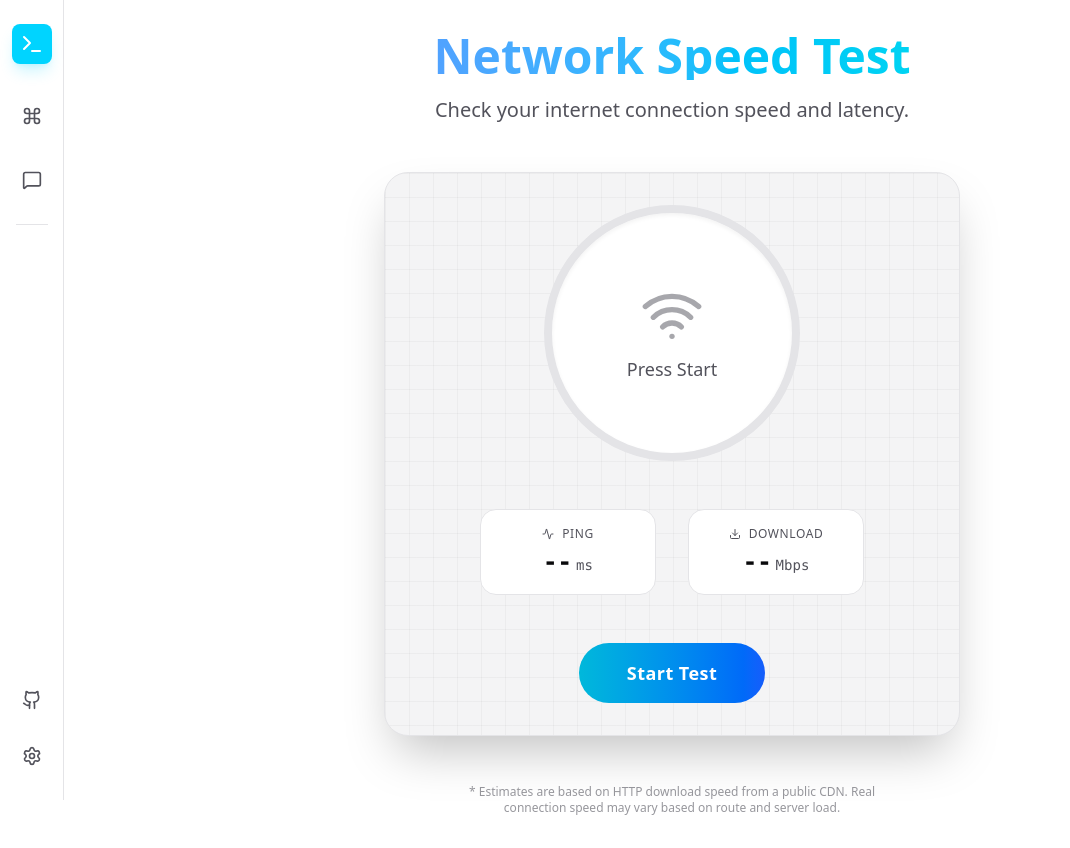
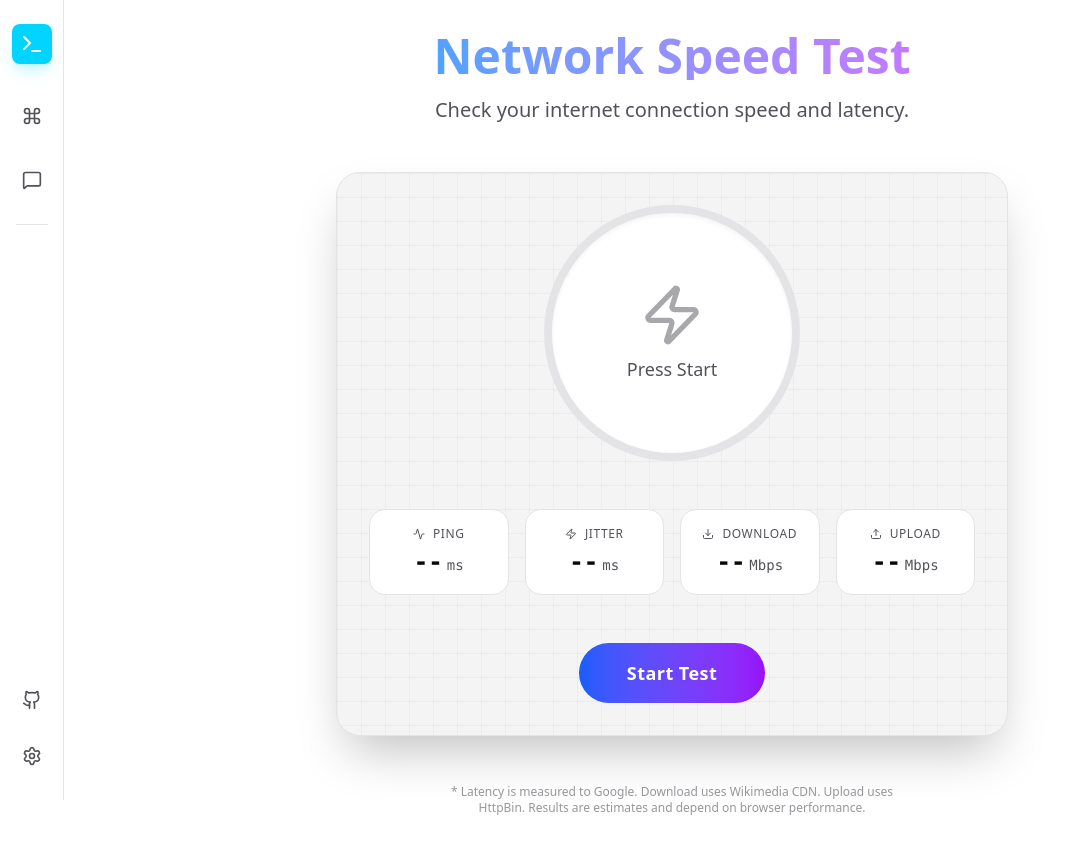
Before and after one commit to BilalisTheBack/transformer, a React (Vite) app: page /speed-test in a window 1280 px wide. Shown: the whole page, without its empty margins (0-1070 px from the left). Built offline with nearby package versions, Linux system fonts and the light colour scheme.

Commit message:
Enhance: Add Upload speed and Jitter to Speed Test

```diff
--- a/src/features/network/SpeedTest.tsx
+++ b/src/features/network/SpeedTest.tsx
@@ -1,81 +1,156 @@
-import React, { useState } from "react";
+import React, { useState, useRef } from "react";
 import { useTranslation } from "react-i18next";
-import { Activity, Download, RefreshCw, Wifi } from "lucide-react";
+import { Activity, Download, RefreshCw, Upload, Wifi, Zap } from "lucide-react";
 
 export default function SpeedTest() {
   const { t } = useTranslation();
-  const [testing, setTesting] = useState(false);
+  const [status, setStatus] = useState<"idle" | "ping" | "download" | "upload">(
+    "idle"
+  );
   const [results, setResults] = useState<{
     ping: number | null;
+    jitter: number | null;
     download: number | null;
-  }>({ ping: null, download: null });
+    upload: number | null;
+  }>({ ping: null, jitter: null, download: null, upload: null });
+
+  const [liveSpeed, setLiveSpeed] = useState(0);
   const [progress, setProgress] = useState(0);
 
   const testSpeed = async () => {
-    setTesting(true);
+    setStatus("ping");
     setProgress(0);
-    setResults({ ping: null, download: null });
+    setLiveSpeed(0);
+    setResults({ ping: null, jitter: null, download: null, upload: null });
 
     try {
-      // 1. Ping Test
-      const pingStart = performance.now();
-      await fetch("https://www.google.com/favicon.ico", {
-        mode: "no-cors",
-        cache: "no-store",
-      });
-      const pingEnd = performance.now();
-      const ping = Math.round(pingEnd - pingStart);
-      setResults((prev) => ({ ...prev, ping }));
-      setProgress(30);
+      // 1. Ping & Jitter Test
+      const pings: number[] = [];
+      for (let i = 0; i < 5; i++) {
+        const start = performance.now();
+        await fetch("https://www.google.com/favicon.ico", {
+          mode: "no-cors",
+          cache: "no-store",
+        });
+        const end = performance.now();
+        pings.push(end - start);
+        setProgress((i + 1) * 4); // Up to 20%
+      }
 
-      // 2. Download Test (Using a 5MB equivalent file from a reliable CDN or generated blob)
-      // We'll use a public image from specific fast CDN
+      const minPing = Math.min(...pings);
+      const avgPing = Math.round(
+        pings.reduce((a, b) => a + b, 0) / pings.length
+      );
+      // Simple jitter calculation: average difference from mean
+      const jitter = Math.round(
+        pings.reduce((acc, curr) => acc + Math.abs(curr - avgPing), 0) /
+          pings.length
+      );
+
+      setResults((prev) => ({ ...prev, ping: avgPing, jitter }));
+
+      // 2. Download Test
+      setStatus("download");
       const imageAddr =
         "https://upload.wikimedia.org/wikipedia/commons/2/2d/Snake_River_%285mb%29.jpg";
       const downloadSize = 5242880; // ~5MB
 
       const startTime = performance.now();
       const download = new Image();
+
+      // Artificial progress for download since Image() doesn't give progress events
+      let downloadProgress = 20;
+      const dlInterval = setInterval(() => {
+        downloadProgress = Math.min(downloadProgress + 5, 55);
+        setProgress(downloadProgress);
+      }, 200);
+
       download.onload = () => {
+        clearInterval(dlInterval);
         const endTime = performance.now();
-        const duration = (endTime - startTime) / 1000; // seconds
+        const duration = (endTime - startTime) / 1000;
         const bitsLoaded = downloadSize * 8;
         const speedBps = bitsLoaded / duration;
         const speedMbps = (speedBps / (1024 * 1024)).toFixed(2);
 
         setResults((prev) => ({ ...prev, download: parseFloat(speedMbps) }));
-        setTesting(false);
-        setProgress(100);
+        setLiveSpeed(parseFloat(speedMbps));
+        startUploadTest();
       };
 
       download.onerror = () => {
-        setTesting(false);
-        setProgress(0);
+        clearInterval(dlInterval);
+        cancelTest();
       };
 
-      // Cache buster
       download.src = imageAddr + "?n=" + Math.random();
-
-      // Simulate progress while downloading
-      let currentProgress = 30;
-      const interval = setInterval(() => {
-        if (currentProgress < 90) {
-          currentProgress += 5;
-          setProgress(currentProgress);
-        } else {
-          clearInterval(interval);
-        }
-      }, 200);
     } catch (e) {
       console.error(e);
-      setTesting(false);
+      cancelTest();
     }
+  };
+
+  const startUploadTest = () => {
+    setStatus("upload");
+    setProgress(60);
+    setLiveSpeed(0);
+
+    // Creates a 2MB blob
+    const payload = new Blob([new ArrayBuffer(2 * 1024 * 1024)]);
+    const xhr = new XMLHttpRequest();
+    const startTime = performance.now();
+
+    xhr.upload.onprogress = (event) => {
+      if (event.lengthComputable) {
+        const percentComplete = (event.loaded / event.total) * 100;
+        // Map 0-100 of upload to 60-100 of total progress
+        setProgress(60 + percentComplete * 0.4);
+      }
+    };
+
+    xhr.onload = () => {
+      const endTime = performance.now();
+      const duration = (endTime - startTime) / 1000;
+      const bitsLoaded = payload.size * 8;
+      const speedBps = bitsLoaded / duration;
+      const speedMbps = (speedBps / (1024 * 1024)).toFixed(2);
+
+      setResults((prev) => ({ ...prev, upload: parseFloat(speedMbps) }));
+      setLiveSpeed(parseFloat(speedMbps));
+      setStatus("idle");
+      setProgress(100);
+    };
+
+    xhr.onerror = () => {
+      cancelTest();
+    };
+
+    // Use httpbin for echo - widespread enough for a demo
+    xhr.open("POST", "https://httpbin.org/post");
+    xhr.send(payload);
+  };
+
+  const cancelTest = () => {
+    setStatus("idle");
+    setProgress(0);
+    setLiveSpeed(0);
+  };
+
+  const getGaugeColor = () => {
+    if (status === "download") return "text-cyan-400";
+    if (status === "upload") return "text-purple-400";
+    return "text-app-primary";
+  };
+
+  const getGaugeValue = () => {
+    if (status === "idle" && results.download) return results.download; // Show download as primary result at end
+    return liveSpeed;
   };
 
   return (
     <div className="flex flex-col items-center justify-center min-h-[60vh] space-y-12 animate-in fade-in zoom-in duration-500">
       <div className="text-center space-y-4">
-        <h1 className="text-4xl md:text-5xl font-bold bg-clip-text text-transparent bg-gradient-to-r from-blue-400 to-cyan-400">
+        <h1 className="text-4xl md:text-5xl font-bold bg-clip-text text-transparent bg-gradient-to-r from-blue-400 to-purple-400">
           {t("speedTest.title")}
         </h1>
         <p className="text-xl text-app-text-sub max-w-2xl mx-auto">
@@ -83,23 +158,42 @@ export default function SpeedTest() {
         </p>
       </div>
 
-      <div className="w-full max-w-xl mx-auto p-8 rounded-3xl bg-app-panel border border-app-border shadow-2xl relative overflow-hidden">
+      <div className="w-full max-w-2xl mx-auto p-8 rounded-3xl bg-app-panel border border-app-border shadow-2xl relative overflow-hidden">
         {/* Decorative Grid */}
         <div className="absolute inset-0 bg-[linear-gradient(to_right,#80808012_1px,transparent_1px),linear-gradient(to_bottom,#80808012_1px,transparent_1px)] bg-[size:24px_24px] pointer-events-none" />
 
         <div className="relative z-10 flex flex-col items-center gap-12">
-          {/* Speed Display */}
+          {/* Speed Gauge */}
           <div className="relative group cursor-default">
-            <div className="absolute -inset-4 bg-gradient-to-r from-cyan-500/20 to-blue-500/20 rounded-full blur-xl opacity-0 group-hover:opacity-100 transition-opacity duration-500" />
-            <div className="relative w-64 h-64 rounded-full border-8 border-app-border bg-app-bg flex flex-col items-center justify-center shadow-inner">
-              {testing ? (
+            <div
+              className={`absolute -inset-4 bg-gradient-to-r ${
+                status === "upload"
+                  ? "from-purple-500/20 to-pink-500/20"
+                  : "from-cyan-500/20 to-blue-500/20"
+              } rounded-full blur-xl opacity-0 group-hover:opacity-100 transition-opacity duration-500`}
+            />
+            <div className="relative w-64 h-64 rounded-full border-8 border-app-border bg-app-bg flex flex-col items-center justify-center shadow-inner transition-colors duration-500">
+              {status !== "idle" ? (
                 <>
-                  <Activity className="w-12 h-12 text-cyan-400 animate-bounce mb-2" />
-                  <span className="text-4xl font-mono font-bold text-app-text tabular-nums">
-                    {progress === 100 ? results.download : "..."}
+                  {status === "download" && (
+                    <Download className="w-12 h-12 text-cyan-400 animate-bounce mb-2" />
+                  )}
+                  {status === "upload" && (
+                    <Upload className="w-12 h-12 text-purple-400 animate-bounce mb-2" />
+                  )}
+                  {status === "ping" && (
+                    <Activity className="w-12 h-12 text-yellow-400 animate-pulse mb-2" />
+                  )}
+
+                  <span
+                    className={`text-4xl font-mono font-bold tabular-nums ${getGaugeColor()}`}
+                  >
+                    {getGaugeValue() || "..."}
                   </span>
                   <span className="text-sm text-app-text-sub uppercase tracking-wider mt-1">
-                    {t("speedTest.mbps")}
+                    {status === "ping"
+                      ? t("speedTest.ms")
+                      : t("speedTest.mbps")}
                   </span>
                 </>
               ) : results.download ? (
@@ -108,63 +202,100 @@ export default function SpeedTest() {
                   <span className="text-5xl font-mono font-bold text-green-500 tabular-nums">
                     {results.download}
                   </span>
-                  <span className="text-sm text-app-text-sub uppercase tracking-wider mt-1">
-                    {t("speedTest.mbps")}
+                  <span className="text-xs text-app-text-sub uppercase tracking-wider mt-1">
+                    {t("speedTest.download")}
                   </span>
                 </>
               ) : (
                 <>
-                  <Wifi className="w-16 h-16 text-app-text-sub opacity-50 mb-2" />
+                  <Zap className="w-16 h-16 text-app-text-sub opacity-50 mb-2" />
                   <span className="text-lg text-app-text-sub">
                     {t("common.press")} Start
                   </span>
                 </>
               )}
+
+              {/* Progress Ring */}
+              {status !== "idle" && (
+                <svg
+                  className="absolute inset-0 w-full h-full -rotate-90 pointer-events-none"
+                  viewBox="0 0 100 100"
+                >
+                  <circle
+                    cx="50"
+                    cy="50"
+                    r="46"
+                    fill="none"
+                    stroke="currentColor"
+                    strokeWidth="2"
+                    className="text-app-border"
+                  />
+                  <circle
+                    cx="50"
+                    cy="50"
+                    r="46"
+                    fill="none"
+                    stroke="currentColor"
+                    strokeWidth="2"
+                    strokeDasharray="289" // 2 * PI * 46
+                    strokeDashoffset={289 - (289 * progress) / 100}
+                    className={`transition-all duration-300 ${
+                      status === "upload" ? "text-purple-500" : "text-cyan-500"
+                    }`}
+                  />
+                </svg>
+              )}
             </div>
           </div>
 
           {/* Metrics Grid */}
-          <div className="grid grid-cols-2 gap-8 w-full max-w-sm">
-            <div className="flex flex-col items-center p-4 rounded-2xl bg-app-bg border border-app-border">
-              <span className="flex items-center gap-2 text-xs font-medium text-app-text-sub uppercase tracking-wider mb-1">
-                <Activity className="w-3 h-3" />
-                {t("speedTest.ping")}
-              </span>
-              <span className="text-2xl font-bold font-mono">
-                {results.ping !== null ? results.ping : "--"}
-                <span className="text-sm text-app-text-sub ml-1 font-normal">
-                  {t("speedTest.ms")}
-                </span>
-              </span>
-            </div>
-            <div className="flex flex-col items-center p-4 rounded-2xl bg-app-bg border border-app-border">
-              <span className="flex items-center gap-2 text-xs font-medium text-app-text-sub uppercase tracking-wider mb-1">
-                <Download className="w-3 h-3" />
-                {t("speedTest.download")}
-              </span>
-              <span className="text-2xl font-bold font-mono">
-                {results.download !== null ? results.download : "--"}
-                <span className="text-sm text-app-text-sub ml-1 font-normal">
-                  {t("speedTest.mbps")}
-                </span>
-              </span>
-            </div>
+          <div className="grid grid-cols-2 md:grid-cols-4 gap-4 w-full">
+            <MetricBox
+              icon={Activity}
+              label={t("speedTest.ping")}
+              value={results.ping}
+              unit={t("speedTest.ms")}
+              active={status === "ping"}
+            />
+            <MetricBox
+              icon={Zap}
+              label={t("speedTest.jitter")}
+              value={results.jitter}
+              unit={t("speedTest.ms")}
+              active={status === "ping"}
+            />
+            <MetricBox
+              icon={Download}
+              label={t("speedTest.download")}
+              value={results.download}
+              unit={t("speedTest.mbps")}
+              active={status === "download"}
+              color="text-cyan-400"
+            />
+            <MetricBox
+              icon={Upload}
+              label={t("speedTest.upload")}
+              value={results.upload}
+              unit={t("speedTest.mbps")}
+              active={status === "upload"}
+              color="text-purple-400"
+            />
           </div>
 
           {/* Action Button */}
           <button
             onClick={testSpeed}
-            disabled={testing}
+            disabled={status !== "idle"}
             className={`
                     relative px-12 py-4 rounded-full font-bold text-lg tracking-wide transition-all duration-300
                     ${
-                      testing
+                      status !== "idle"
                         ? "bg-app-border text-app-text-sub cursor-not-allowed"
-                        : "bg-gradient-to-r from-cyan-500 to-blue-600 text-white hover:shadow-lg hover:shadow-cyan-500/25 hover:scale-105 active:scale-95"
+                        : "bg-gradient-to-r from-blue-600 to-purple-600 text-white hover:shadow-lg hover:shadow-blue-500/25 hover:scale-105 active:scale-95"
                     }
                 `}
           >
-            {testing ? (
+            {status !== "idle" ? (
               <span className="flex items-center gap-2">
                 <RefreshCw className="w-5 h-5 animate-spin" />
                 {t("speedTest.progress")}
@@ -179,9 +310,46 @@ export default function SpeedTest() {
       </div>
 
       <p className="text-xs text-app-text-sub max-w-md text-center opacity-60">
-        * Estimates are based on HTTP download speed from a public CDN. Real
-        connection speed may vary based on route and server load.
+        * Latency is measured to Google. Download uses Wikimedia CDN. Upload
+        uses HttpBin. Results are estimates and depend on browser performance.
       </p>
     </div>
   );
 }
+
+function MetricBox({
+  icon: Icon,
+  label,
+  value,
+  unit,
+  active,
+  color = "text-app-text",
+}: any) {
+  return (
+    <div
+      className={`
+            flex flex-col items-center p-4 rounded-2xl border transition-colors duration-300
+            ${
+              active
+                ? "bg-app-panel border-app-primary/50 shadow-lg"
+                : "bg-app-bg border-app-border"
+            }
+        `}
+    >
+      <span className="flex items-center gap-2 text-xs font-medium text-app-text-sub uppercase tracking-wider mb-1">
+        <Icon className="w-3 h-3" />
+        {label}
+      </span>
+      <span
+        className={`text-xl md:text-2xl font-bold font-mono ${
+          value ? color : "text-app-text"
+        }`}
+      >
+        {value !== null ? value : "--"}
+        <span className="text-xs md:text-sm text-app-text-sub ml-1 font-normal">
+          {unit}
+        </span>
+      </span>
+    </div>
+  );
+}
```
